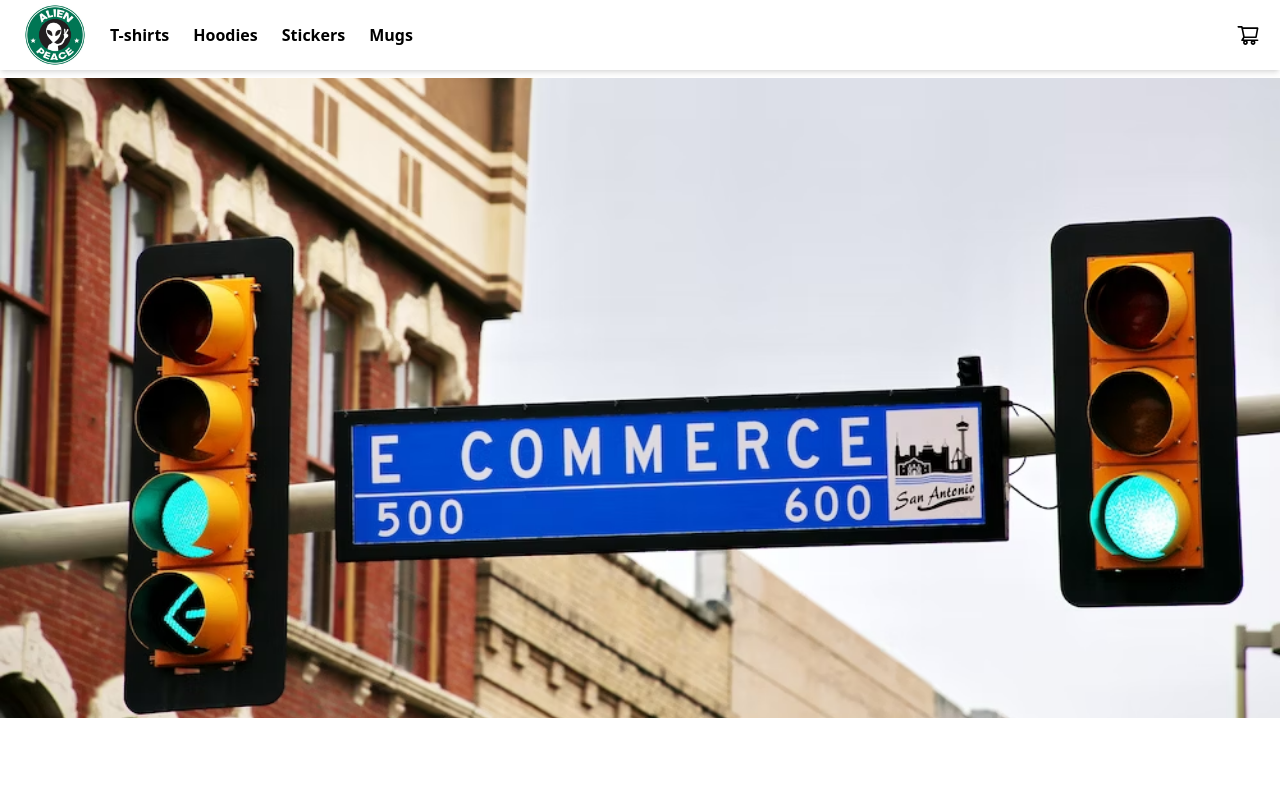
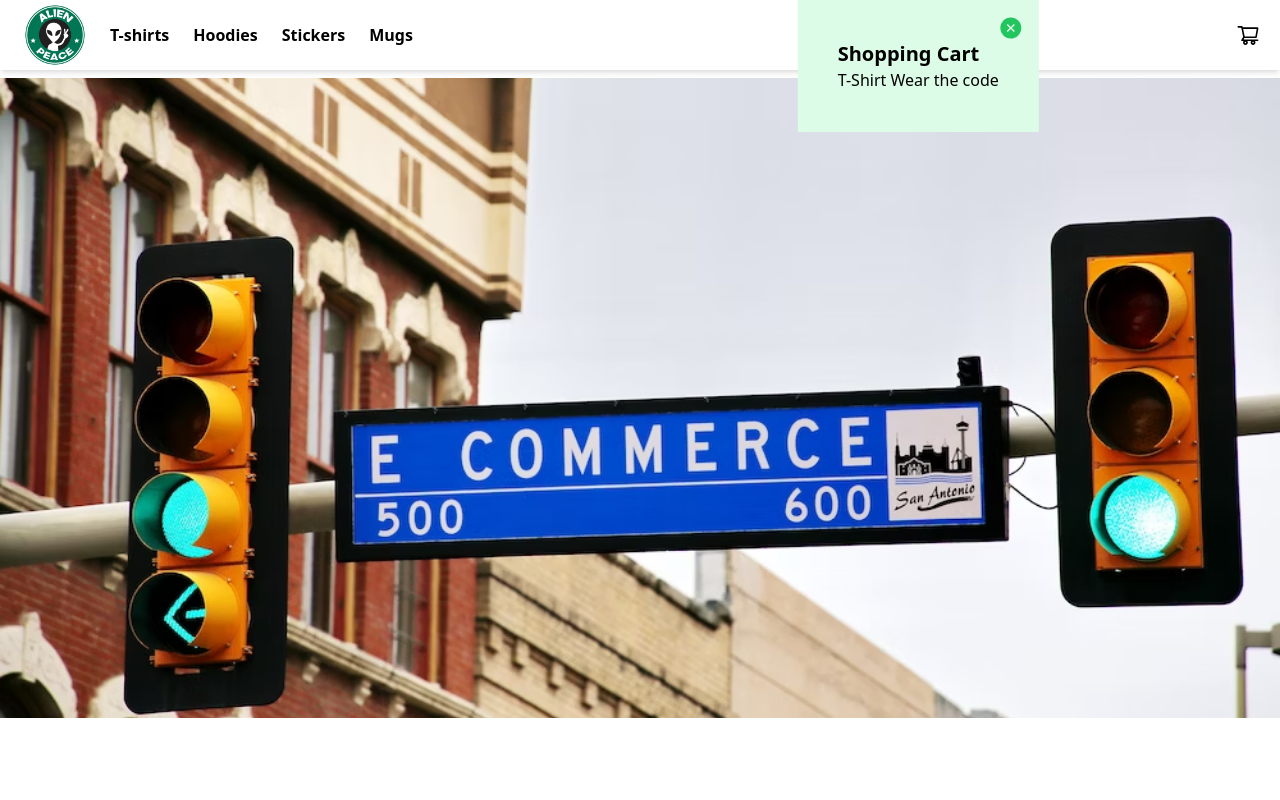
Before and after one commit to Deepkk-9/alienessentials, a Next.js app: page / in a window 1280 px wide. Shown: the top 800 px of the page. Built offline with nearby package versions, Linux system fonts and the light colour scheme.

Commit message:
Frontend - Minor bugs solved

```diff
--- a/src/components/Footer.js
+++ b/src/components/Footer.js
@@ -93,23 +93,23 @@ const Footer = () => {
                         </p>
                         <span className="inline-flex sm:ml-auto sm:mt-0 mt-2 justify-center sm:justify-start">
                             <a className="text-gray-500">
-                                <svg fill="currentColor" stroke-linecap="round" stroke-linejoin="round" strokeWidth="2" className="w-5 h-5" viewBox="0 0 24 24">
+                                <svg fill="currentColor" strokeLinecap="round" strokeLinejoin="round" strokeWidth="2" className="w-5 h-5" viewBox="0 0 24 24">
                                     <path d="M18 2h-3a5 5 0 00-5 5v3H7v4h3v8h4v-8h3l1-4h-4V7a1 1 0 011-1h3z"></path>
                                 </svg>
                             </a>
                             <a className="ml-3 text-gray-500">
-                                <svg fill="currentColor" stroke-linecap="round" stroke-linejoin="round" strokeWidth="2" className="w-5 h-5" viewBox="0 0 24 24">
+                                <svg fill="currentColor" strokeLinecap="round" strokeLinejoin="round" strokeWidth="2" className="w-5 h-5" viewBox="0 0 24 24">
                                     <path d="M23 3a10.9 10.9 0 01-3.14 1.53 4.48 4.48 0 00-7.86 3v1A10.66 10.66 0 013 4s-4 9 5 13a11.64 11.64 0 01-7 2c9 5 20 0 20-11.5a4.5 4.5 0 00-.08-.83A7.72 7.72 0 0023 3z"></path>
                                 </svg>
                             </a>
                             <a className="ml-3 text-gray-500">
-                                <svg fill="none" stroke="currentColor" stroke-linecap="round" stroke-linejoin="round" strokeWidth="2" className="w-5 h-5" viewBox="0 0 24 24">
+                                <svg fill="none" stroke="currentColor" strokeLinecap="round" strokeLinejoin="round" strokeWidth="2" className="w-5 h-5" viewBox="0 0 24 24">
                                     <rect width="20" height="20" x="2" y="2" rx="5" ry="5"></rect>
                                     <path d="M16 11.37A4 4 0 1112.63 8 4 4 0 0116 11.37zm1.5-4.87h.01"></path>
                                 </svg>
                             </a>
                             <a className="ml-3 text-gray-500">
-                                <svg fill="currentColor" stroke="currentColor" stroke-linecap="round" stroke-linejoin="round" strokeWidth="0" className="w-5 h-5" viewBox="0 0 24 24">
+                                <svg fill="currentColor" stroke="currentColor" strokeLinecap="round" strokeLinejoin="round" strokeWidth="0" className="w-5 h-5" viewBox="0 0 24 24">
                                     <path stroke="none" d="M16 8a6 6 0 016 6v7h-4v-7a2 2 0 00-2-2 2 2 0 00-2 2v7h-4v-7a6 6 0 016-6zM2 9h4v12H2z"></path>
                                     <circle cx="4" cy="4" r="2" stroke="none"></circle>
                                 </svg>
--- a/src/components/Navbar.js
+++ b/src/components/Navbar.js
@@ -1,13 +1,22 @@
 import Image from 'next/image'
 import Link from 'next/link'
-import React from 'react'
-import { AiOutlineShoppingCart } from "react-icons/ai";
+import React, { useRef } from 'react'
+import { AiFillCloseCircle, AiOutlineShoppingCart } from "react-icons/ai";
 
 const Navbar = () => {
+
+
+    const ref = useRef()
+
+    const toggleCart = () => {
+
+    }
+
+
     return (
         <div className='flex justify-center flex-col items-center md:flex-row md:justify-start shadow-md mb-2'>
             <div className="logo mx-5">
-                <Link href={"/"}> <Image src={"/logo.jpg"} width={70} height={70} /></Link>
+                <Link href={"/"}> <Image src={"/logo.jpg"} alt='logo' width={70} height={70} /></Link>
             </div>
 
             <div className="nav">
@@ -22,6 +31,19 @@ const Navbar = () => {
             <div className="cart absolute right-0 mx-5">
                 <AiOutlineShoppingCart className='text-xl md:text-2xl' />
             </div>
+
+
+            <div ref={ref} className="sideCart absolute top-0 right-0 bg-green-100 p-10 transform transition-transform -translate-x-full ">
+                <h2 className='font-bold text-xl'>Shopping Cart</h2>
+                <span className="absolute top-4 right-4 cursor-pointer text-2xl text-green-500" onClick={toggleCart}>
+                    <AiFillCloseCircle />
+                </span>
+                <ol>
+                    <li>
+                        T-Shirt Wear the code
+                    </li>
+                </ol>
+            </div>
         </div >
     )
 }
--- a/src/pages/_app.js
+++ b/src/pages/_app.js
@@ -3,14 +3,9 @@ import Navbar from "@/components/Navbar";
 import "@/styles/globals.css";
 
 export default function App({ Component, pageProps }) {
-
-
-
   return <>
     <Navbar />
     <Component {...pageProps} />
     <Footer />
   </>;
-
-
 }
--- a/src/pages/tshirts.js
+++ b/src/pages/tshirts.js
@@ -8,9 +8,9 @@ const Tshirts = () => {
                 <div className="flex flex-wrap -m-4">
                     <div className="lg:w-1/5 md:w-1/2 p-4 w-full shadow-lg m-5">
                         <Link href={"/product/wear-the-code"} >
-                            <a className="block relative rounded overflow-hidden">
+                            <span className="block relative rounded overflow-hidden">
                                 <img alt="ecommerce" className="m-auto h-[30vh] md:h-[36vh] block" src="https://m.media-amazon.com/images/I/41yrFxtYIZL.jpg" />
-                            </a>
+                            </span>
                             <div className="mt-4 text-center">
                                 <h3 className="text-gray-500 text-xs tracking-widest title-font mb-1">T-Shirts</h3>
                                 <h2 className="text-gray-900 title-font text-lg font-medium">Wear The Code</h2>
@@ -21,9 +21,9 @@ const Tshirts = () => {
                     </div>
                     <div className="lg:w-1/5 md:w-1/2 p-4 w-full shadow-lg m-5">
                         <Link href={"/product/wear-the-code"} >
-                            <a className="block relative rounded overflow-hidden">
+                            <span className="block relative rounded overflow-hidden">
                                 <img alt="ecommerce" className="m-auto h-[30vh] md:h-[36vh] block" src="https://m.media-amazon.com/images/I/41yrFxtYIZL.jpg" />
-                            </a>
+                            </span>
                             <div className="mt-4 text-center">
                                 <h3 className="text-gray-500 text-xs tracking-widest title-font mb-1">T-Shirts</h3>
                                 <h2 className="text-gray-900 title-font text-lg font-medium">Wear The Code</h2>
@@ -34,9 +34,9 @@ const Tshirts = () => {
                     </div>
                     <div className="lg:w-1/5 md:w-1/2 p-4 w-full shadow-lg m-5">
                         <Link href={"/product/wear-the-code"} >
-                            <a className="block relative rounded overflow-hidden">
+                            <span className="block relative rounded overflow-hidden">
                                 <img alt="ecommerce" className="m-auto h-[30vh] md:h-[36vh] block" src="https://m.media-amazon.com/images/I/41yrFxtYIZL.jpg" />
-                            </a>
+                            </span>
                             <div className="mt-4 text-center">
                                 <h3 className="text-gray-500 text-xs tracking-widest title-font mb-1">T-Shirts</h3>
                                 <h2 className="text-gray-900 title-font text-lg font-medium">Wear The Code</h2>
@@ -47,9 +47,9 @@ const Tshirts = () => {
                     </div>
                     <div className="lg:w-1/5 md:w-1/2 p-4 w-full shadow-lg m-5">
                         <Link href={"/product/wear-the-code"} >
-                            <a className="block relative rounded overflow-hidden">
+                            <span className="block relative rounded overflow-hidden">
                                 <img alt="ecommerce" className="m-auto h-[30vh] md:h-[36vh] block" src="https://m.media-amazon.com/images/I/41yrFxtYIZL.jpg" />
-                            </a>
+                            </span>
                             <div className="mt-4 text-center">
                                 <h3 className="text-gray-500 text-xs tracking-widest title-font mb-1">T-Shirts</h3>
                                 <h2 className="text-gray-900 title-font text-lg font-medium">Wear The Code</h2>
@@ -58,6 +58,20 @@ const Tshirts = () => {
                             </div>
                         </Link>
                     </div>
+                    <div className="lg:w-1/5 md:w-1/2 p-4 w-full shadow-lg m-5">
+                        <Link href={"/product/wear-the-code"} >
+                            <span className="block relative rounded overflow-hidden">
+                                <img alt="ecommerce" className="m-auto h-[30vh] md:h-[36vh] block" src="https://m.media-amazon.com/images/I/41yrFxtYIZL.jpg" />
+                            </span>
+                            <div className="mt-4 text-center">
+                                <h3 className="text-gray-500 text-xs tracking-widest title-font mb-1">T-Shirts</h3>
+                                <h2 className="text-gray-900 title-font text-lg font-medium">Wear The Code</h2>
+                                <p className="mt-1">₹499</p>
+                                <p className="mt-1">S, M, L, XL, XXL</p>
+                            </div>
+                        </Link>
+                    </div>
+
                 </div>
             </div>
         </section >
--- a/src/styles/globals.css
+++ b/src/styles/globals.css
@@ -1,3 +1,7 @@
 @tailwind base;
 @tailwind components;
 @tailwind utilities;
+
+body {
+    overflow-x: hidden;
+}
```
